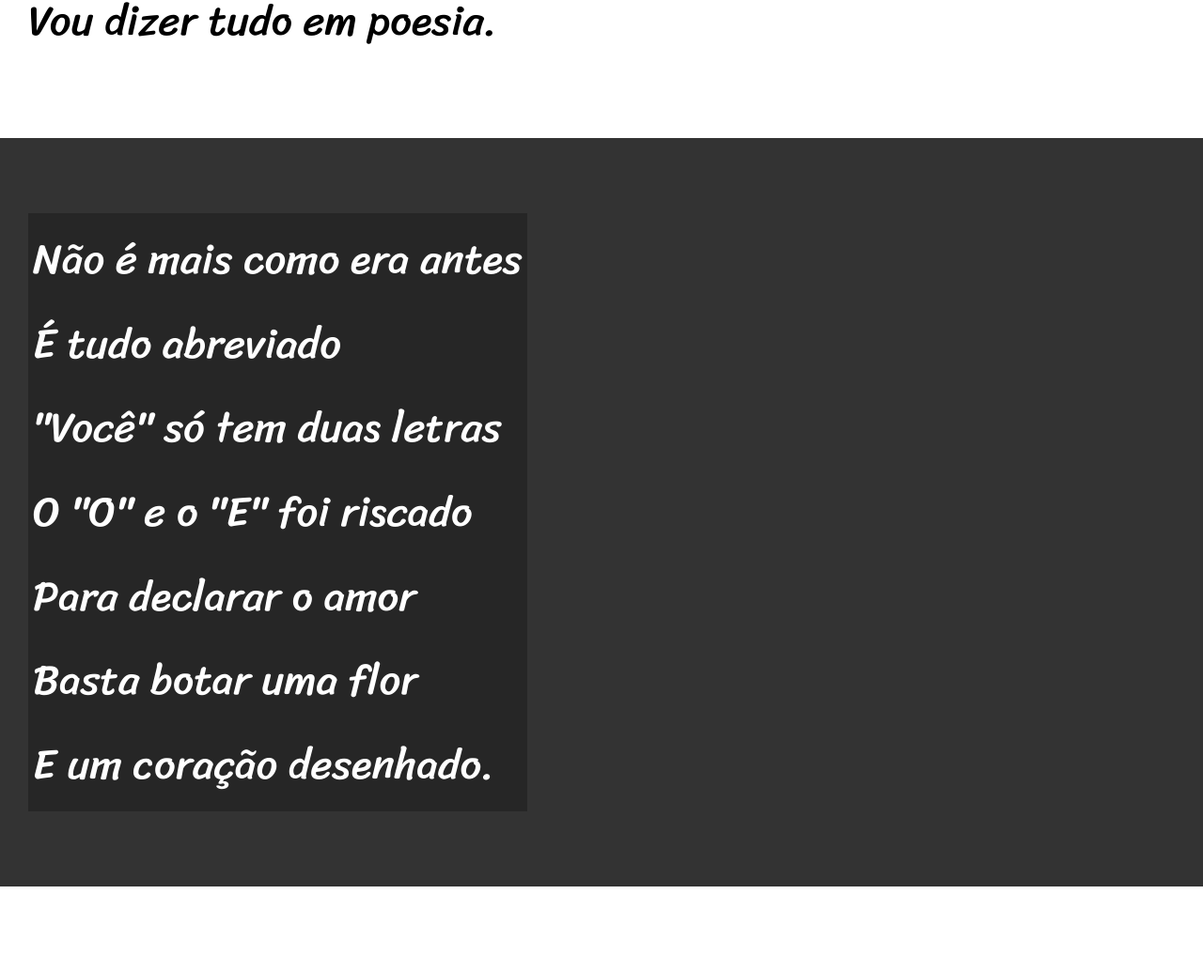
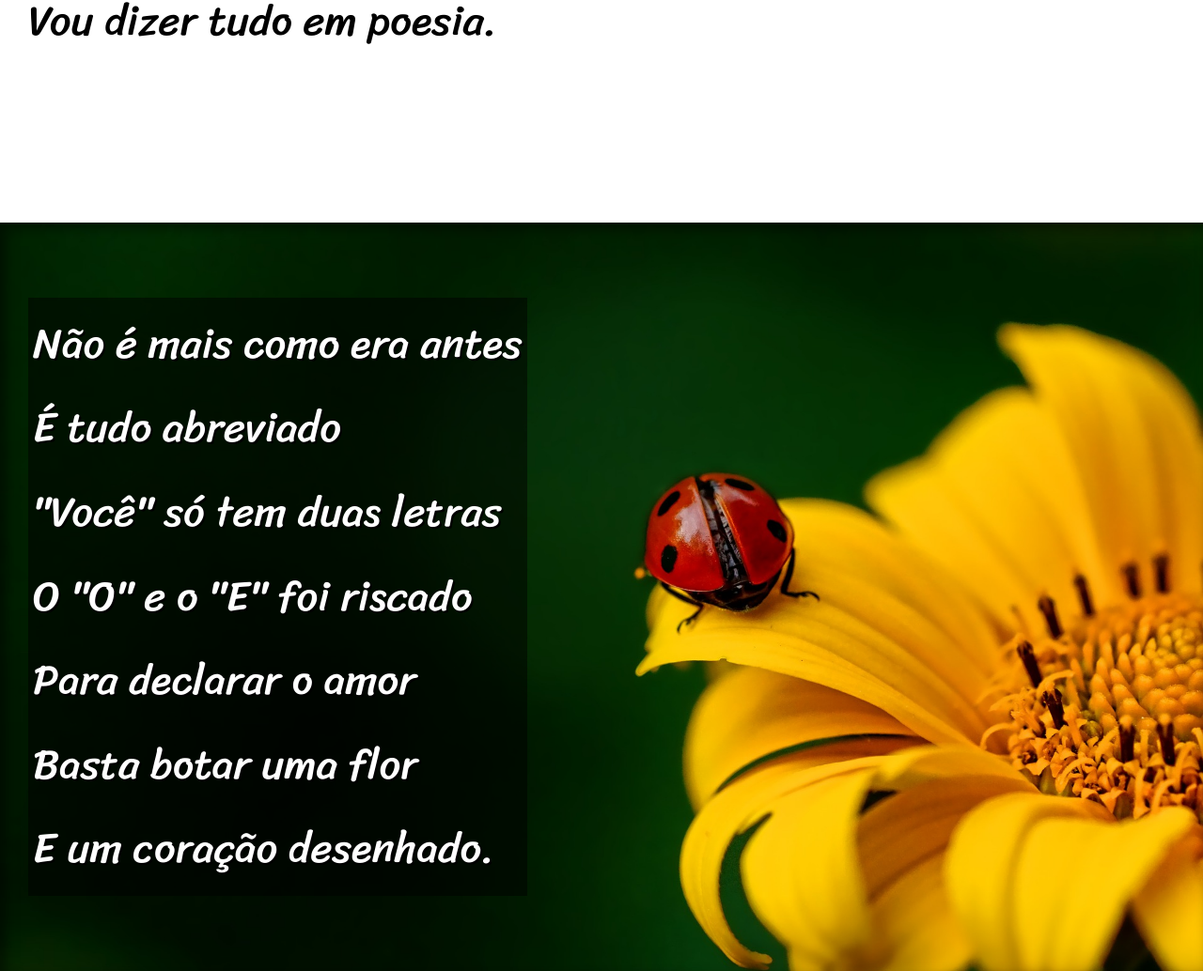
Before and after one commit to gabrielmorais-hub/html-css, a plain HTML site: page desafios/d012/index.html in a window 1280 px wide. Shown: the part 872-1906 px from the top of the page at 94% size. Drawn offline with Linux system fonts and the light colour scheme.

Commit message:
Inseri Imagens de fundo com efeito paralax

```diff
--- a/desafios/d012/estilo/style.css
+++ b/desafios/d012/estilo/style.css
@@ -57,6 +57,10 @@ section {
     font-size: 3.5vw;
 }
 
+section > p {
+    padding-bottom: 2em;
+}
+
 section.normal {
     background-color: white;
     color: black;
@@ -65,12 +69,24 @@ section.normal {
 section.imagem {
     background-color: rgb(51, 51, 51);
     color: white;
+    box-shadow: inset 6px 6px 13px 0px rgba(0, 0, 0, 0.5)
 }
 
 section.imagem > p {
     display: inline-block;
     padding: 5px;
-    background-color: rgba(0, 0, 0, 0.25);
+    background-color: rgba(0, 0, 0, 0.5);
+    text-shadow: 2px 2px 0px black;
+}
+
+section#img01 {
+    background: rgb(51, 51, 51) url('../imagens/background001.jpg') right center no-repeat fixed;
+    background-size: cover;
+}
+
+section#img02 {
+    background: rgb(51, 51, 51) url('../imagens/background002.jpg') right center no-repeat fixed;
+    background-size: cover;
 }
 
 footer {
--- a/desafios/d012/index.html
+++ b/desafios/d012/index.html
@@ -24,7 +24,7 @@
             </p>
         </section>
 
-        <section class="imagem">
+        <section class="imagem" id="img01">
             <p>
                 Não é mais como era antes <br>
                 É tudo abreviado <br>
@@ -58,7 +58,7 @@
             </p>
         </section>
 
-        <section class="imagem">
+        <section class="imagem" id="img02">
             <p>
                 Tenho saudade das cartas <br>
                 Escritas com a própria mão <br>
```
